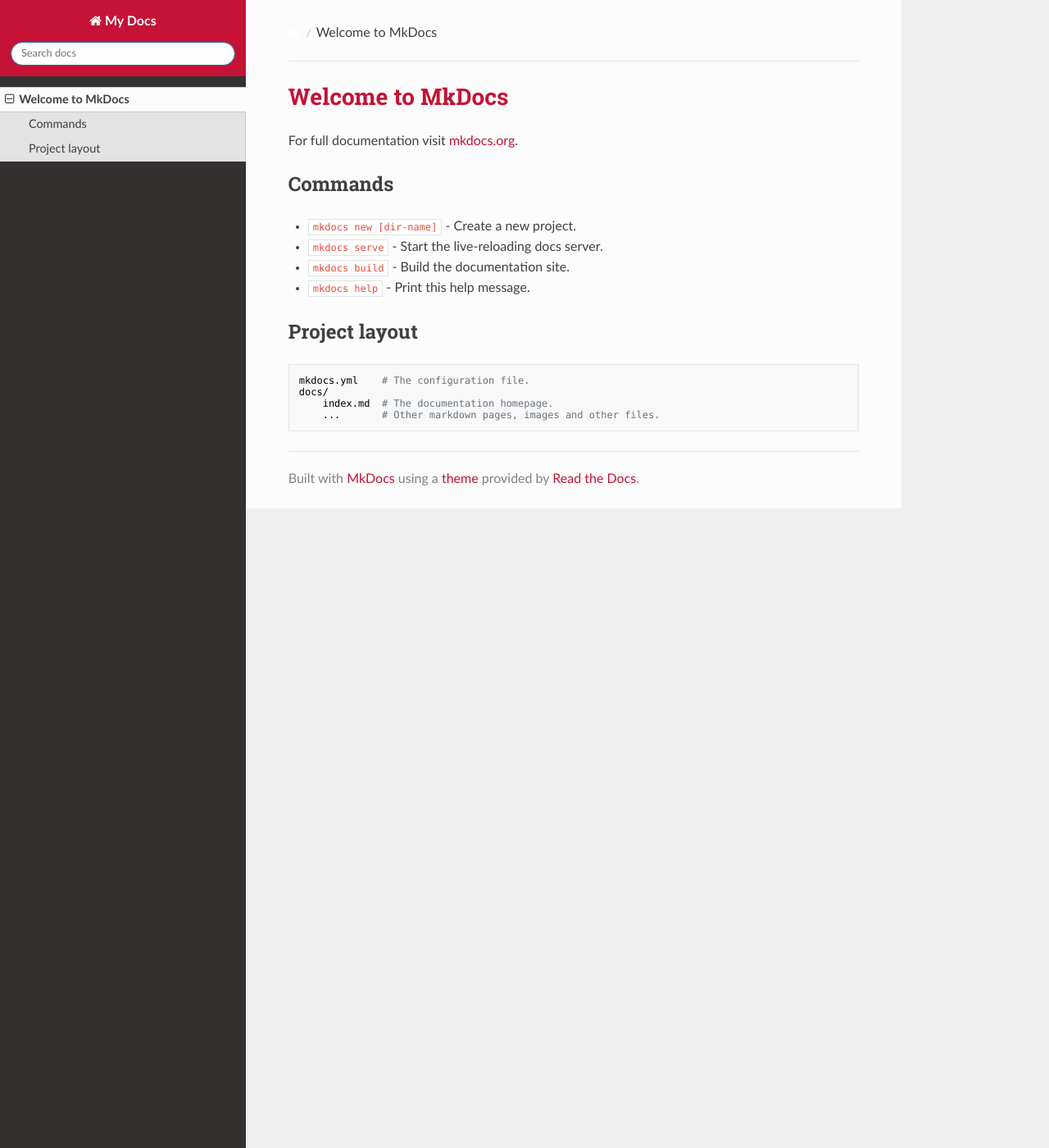
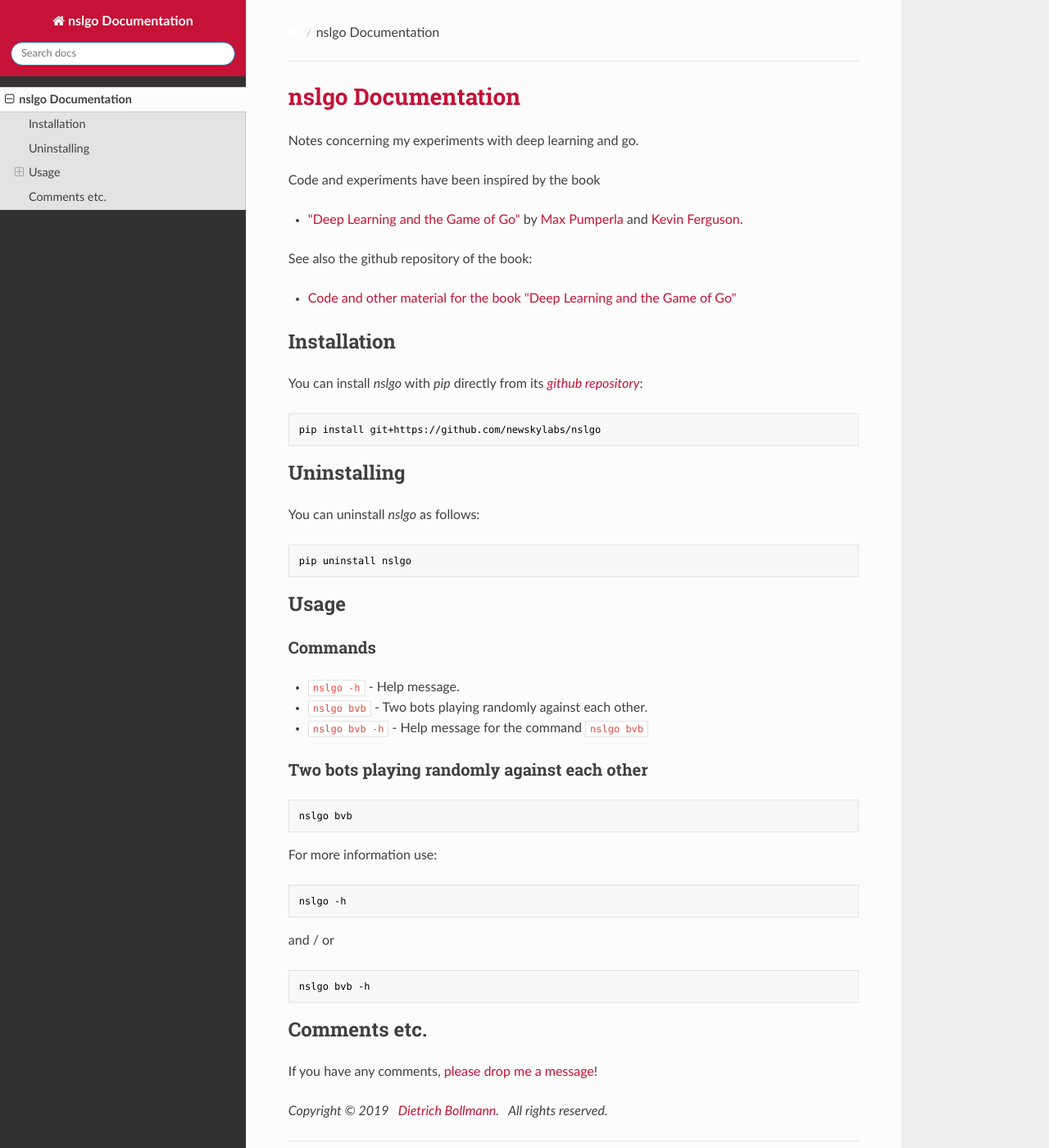
Before and after one commit to newskylabs/nslgo, an MkDocs documentation site: the page built from docs/index.md, in a window 1280 px wide and 1400 px high. Shown: the whole window at 82% size. Built offline with MkDocs 1.6.1, drawn with Linux system fonts in a browser that asks for light colours; nearby versions of some CDN libraries.

Commit message:
Substituted MkDocs default text with some first documentation for nslgo

````diff
--- a/docs/extra.css
+++ b/docs/extra.css
@@ -7,7 +7,7 @@
 
   Notes:
 
-  - Changing the default blue to dark red: #C51236
+  - Changing the default background color blue to a dark red: #C51236
 
 */
 
--- a/docs/index.md
+++ b/docs/index.md
@@ -1,17 +1,72 @@
-# Welcome to MkDocs
 
-For full documentation visit [mkdocs.org](https://mkdocs.org).
 
-## Commands
+# nslgo Documentation
 
-* `mkdocs new [dir-name]` - Create a new project.
-* `mkdocs serve` - Start the live-reloading docs server.
-* `mkdocs build` - Build the documentation site.
-* `mkdocs help` - Print this help message.
 
-## Project layout
+Notes concerning my experiments with deep learning and go.
 
-    mkdocs.yml    # The configuration file.
-    docs/
-        index.md  # The documentation homepage.
-        ...       # Other markdown pages, images and other files.
+Code and experiments have been inspired by the book
+
+- ["Deep Learning and the Game of Go"](https://www.manning.com/books/deep-learning-and-the-game-of-go)
+by
+[Max Pumperla](https://maxpumperla.com/) and
+[Kevin Ferguson](https://github.com/macfergus).
+
+
+See also the github repository of the book:
+
+- [Code and other material for the book "Deep Learning and the Game of Go"](https://github.com/maxpumperla/deep_learning_and_the_game_of_go)
+
+
+## Installation
+
+You can install *nslgo* with *pip* directly from its *[github repository](https://github.com/newskylabs/nslgo)*:
+
+```sh
+pip install git+https://github.com/newskylabs/nslgo
+```
+
+
+## Uninstalling
+
+You can uninstall *nslgo* as follows:
+
+```sh
+pip uninstall nslgo
+```
+
+
+## Usage
+
+
+### Commands
+
+* `nslgo -h` - Help message.
+* `nslgo bvb` - Two bots playing randomly against each other.
+* `nslgo bvb -h` - Help message for the command `nslgo bvb`
+
+
+### Two bots playing randomly against each other
+
+```sh
+nslgo bvb
+```
+
+For more information use:
+
+```sh
+nslgo -h
+```
+
+and / or
+
+```sh
+nslgo bvb -h
+```
+
+
+## Comments etc.
+
+If you have any comments, [please drop me a message](http://dietrich.newskylabs.net/email)!
+
+*Copyright &copy; 2019 &nbsp; [Dietrich Bollmann](http://dietrich.newskylabs.net/). &nbsp; All rights reserved.*
--- a/mkdocs.yml
+++ b/mkdocs.yml
@@ -1,9 +1,22 @@
+# ==========================================================
+# nslgo's mkdocs documentation
+# ----------------------------------------------------------
+#
+# See:
+#
+#   - mkdocs
+#     https://www.mkdocs.org/
+#
+# ----------------------------------------------------------
 
 # Site name
-site_name: My Docs
+site_name: nslgo Documentation
 
 # Theme
 theme: readthedocs
 extra_css: [extra.css]
 
+# ==========================================================
+# ==========================================================
+
 # fin.
````
